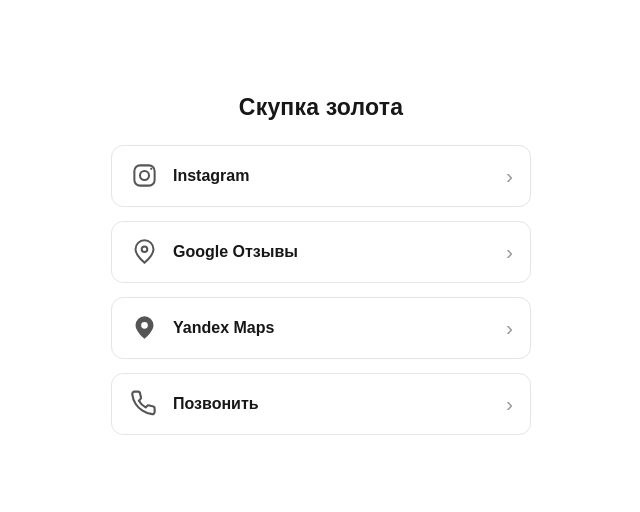
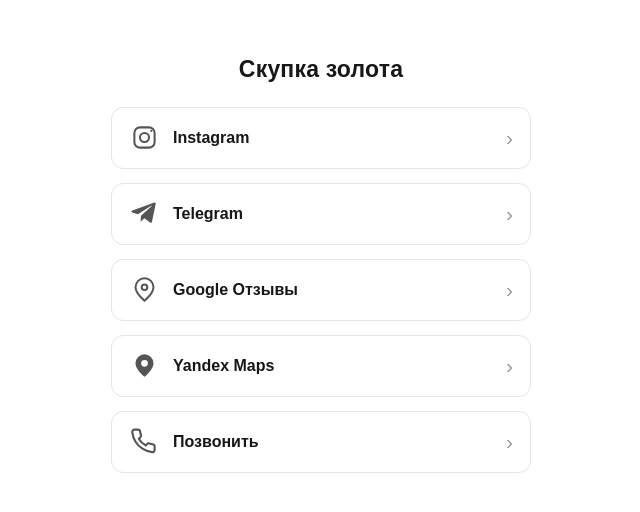
Before and after one commit to taplinkuzb/nfc-business, a plain HTML site: page skupka-zolota-uz/index.html in a window 1280 px wide. Shown: the part 136-648 px from the top of the page, without its empty margins (319-959 px from the left). Drawn offline with Linux system fonts and the light colour scheme.

Commit message:
Add Telegram contact to Skupka Zolota NFC page

```diff
--- a/skupka-zolota-uz/index.html
+++ b/skupka-zolota-uz/index.html
@@ -27,6 +27,7 @@ h1{margin:0 0 24px;text-align:center;font-size:23px;font-weight:600;letter-spaci
 <h1>Скупка золота</h1>
 <nav class="links">
 <a class="link" href="https://www.instagram.com/skupka_zolota.uz/" target="_blank" rel="noopener noreferrer"><span class="icon"><svg viewBox="0 0 24 24" fill="none" stroke="currentColor" stroke-width="1.8"><rect x="3" y="3" width="18" height="18" rx="5"/><circle cx="12" cy="12" r="4"/><circle cx="18" cy="6" r="1" fill="currentColor" stroke="none"/></svg></span><span>Instagram</span><span class="arrow">›</span></a>
+<a class="link" href="https://t.me/Skupka_Zolotauz" target="_blank" rel="noopener noreferrer"><span class="icon"><svg viewBox="0 0 24 24" fill="currentColor"><path d="M21.8 4.2 18.7 19c-.2 1.1-.9 1.4-1.8.9l-5-3.7-2.4 2.3c-.3.3-.5.5-1 .5l.4-5.1 9.3-8.4c.4-.4-.1-.6-.6-.2L6.1 12.6l-5-1.6c-1.1-.3-1.1-1.1.2-1.6L20.7 2.2c.9-.3 1.6.2 1.1 2Z"/></svg></span><span>Telegram</span><span class="arrow">›</span></a>
 <a class="link" href="https://search.google.com/local/writereview?placeid=ChIJ7UaOME2LrjgRTLoFWykw_10" target="_blank" rel="noopener noreferrer"><span class="icon"><svg viewBox="0 0 24 24" fill="none" stroke="currentColor" stroke-width="1.8"><path d="M20 10c0 5-8 12-8 12S4 15 4 10a8 8 0 1 1 16 0Z"/><circle cx="12" cy="10" r="2.5"/></svg></span><span>Google Отзывы</span><span class="arrow">›</span></a>
 <a class="link" href="https://yandex.ru/maps/org/skupka_zolota_uz/161536466388?si=qqwqbu8darunqh4fq1jk5g71dw" target="_blank" rel="noopener noreferrer"><span class="icon"><svg viewBox="0 0 24 24" fill="currentColor"><path d="M12 2a8 8 0 0 0-8 8c0 5.7 8 12 8 12s8-6.3 8-12a8 8 0 0 0-8-8Zm0 11a3 3 0 1 1 0-6 3 3 0 0 1 0 6Z"/></svg></span><span>Yandex Maps</span><span class="arrow">›</span></a>
 <a class="link" href="tel:+998550550099"><span class="icon"><svg viewBox="0 0 24 24" fill="none" stroke="currentColor" stroke-width="1.9" stroke-linecap="round" stroke-linejoin="round"><path d="M21 16.5v3a2 2 0 0 1-2.2 2 19.8 19.8 0 0 1-8.6-3.1 19.4 19.4 0 0 1-6-6A19.8 19.8 0 0 1 1.1 3.7 2 2 0 0 1 3.1 1.5h3a2 2 0 0 1 2 1.7c.1 1 .4 2 .7 2.9a2 2 0 0 1-.5 2.1L7 9.5a16 16 0 0 0 6 6l1.3-1.3a2 2 0 0 1 2.1-.5c.9.3 1.9.6 2.9.7a2 2 0 0 1 1.7 2.1Z"/></svg></span><span>Позвонить</span><span class="arrow">›</span></a>
```
